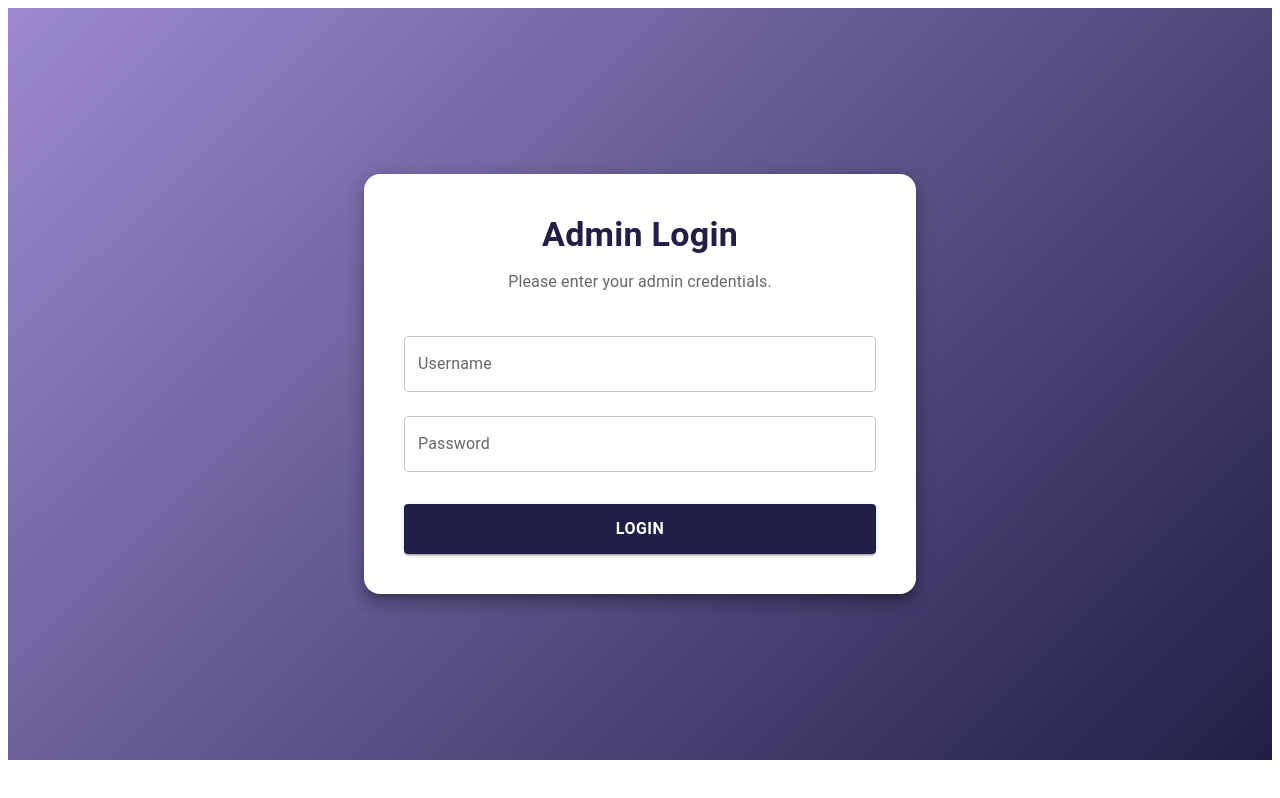
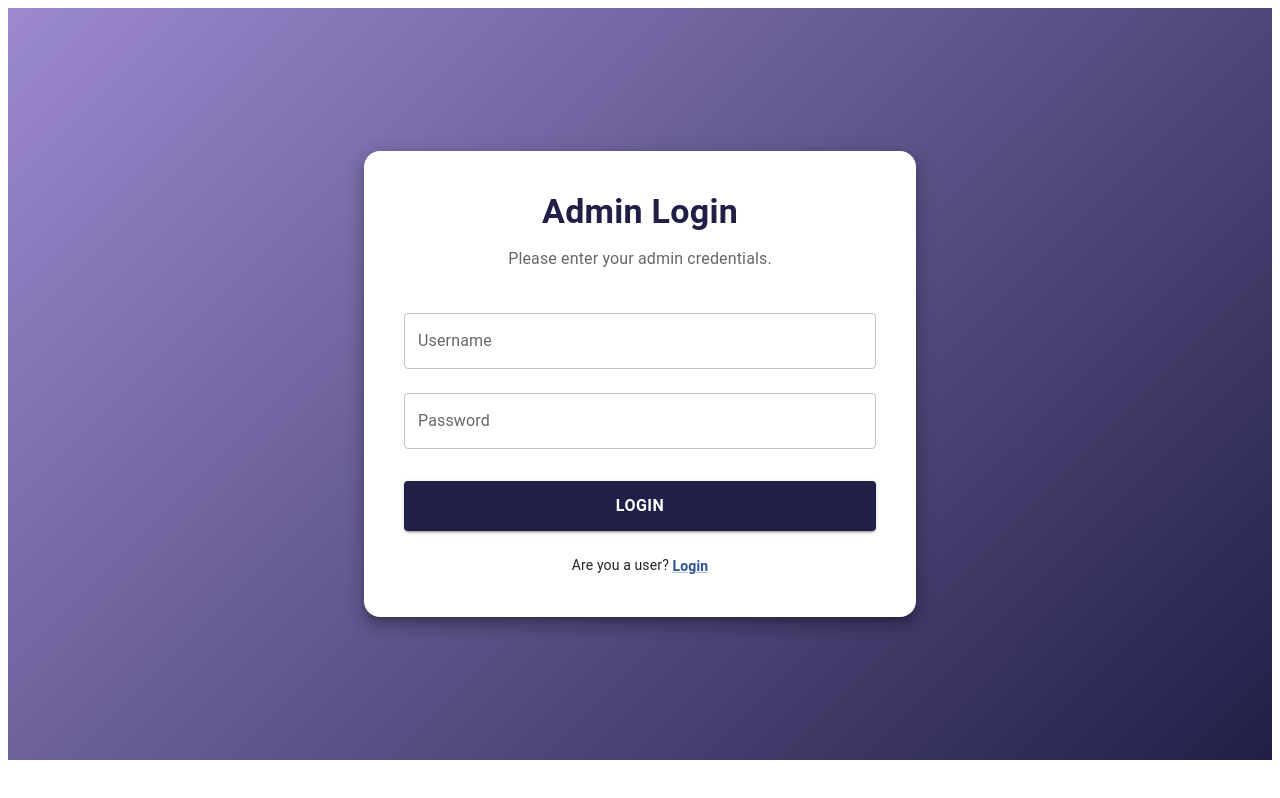
Before and after one commit to NikhiDevadiga/Manglore_Store, a React (Vite) app in the folder Frontend/: page /adminlogin in a window 1280 px wide. Built offline with nearby package versions, Linux system fonts and the light colour scheme; some icons are missing.

Commit message:
Update AdminLogin.jsx

```diff
--- a/Frontend/src/Pages/AdminLogin.jsx
+++ b/Frontend/src/Pages/AdminLogin.jsx
@@ -129,7 +129,7 @@ const AdminLogin = () => {
             <p>Password: <strong>admin123</strong></p>
         </div> */}
 
-          {/* <Typography mt={3} textAlign="center" fontSize="14px">
+          <Typography mt={3} textAlign="center" fontSize="14px">
             Are you a user?{" "}
             <Link
               component="button"
@@ -138,7 +138,7 @@ const AdminLogin = () => {
             >
               Login
             </Link>
-          </Typography> */}
+          </Typography>
         </Paper>
       </Container>
     </Box>
```
